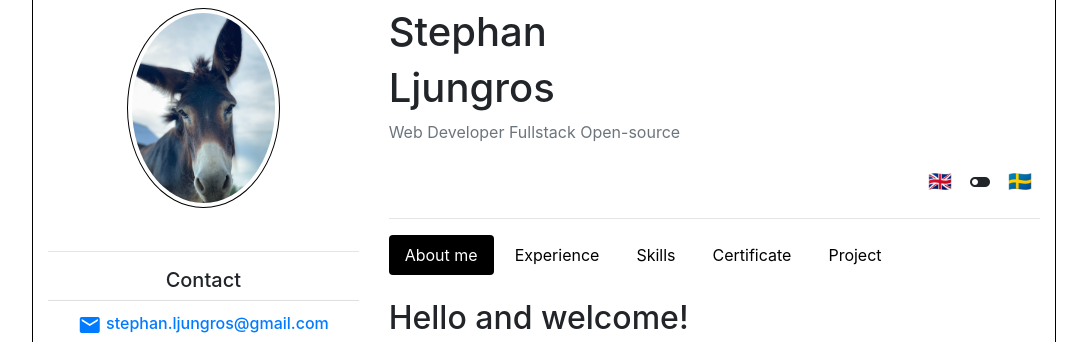
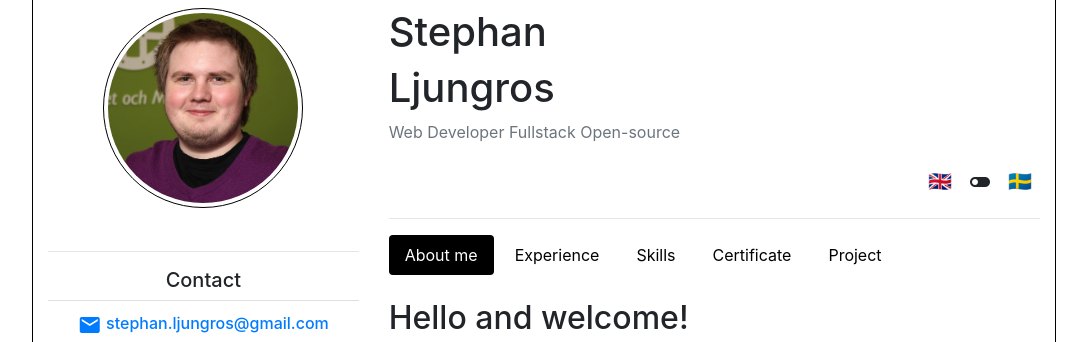
Before and after one commit to xavizus/assignment-2-javascript2, a website built with webpack: page dist/index.html in a window 1280 px wide. Shown: the top 342 px of the page, without its empty margins (96-1183 px from the left). Built offline with nearby package versions, Linux system fonts and the light colour scheme.

Commit message:
Forgot to change image

```diff
--- a/dist/index.html
+++ b/dist/index.html
@@ -18,7 +18,7 @@
 
         <!-- Profile picture box-->
         <div class="col-sm-12 col-md-6 col-lg-5 col-xl-4 order-1 mw-350px mx-auto">
-            <img id="profilePicture" src="./img/donkey.jpg" alt="Image of a donkey" class="img-thumbnail border border-primary rounded-circle mx-auto mx-auto d-block mb-2">
+            <img id="profilePicture" src="./img/stephan_ljungros.jpg" alt="Image of Stephan Ljungros" class="img-thumbnail border border-primary rounded-circle mx-auto mx-auto d-block mb-2">
 
         </div>
         <!--- End of profile box-->
```
